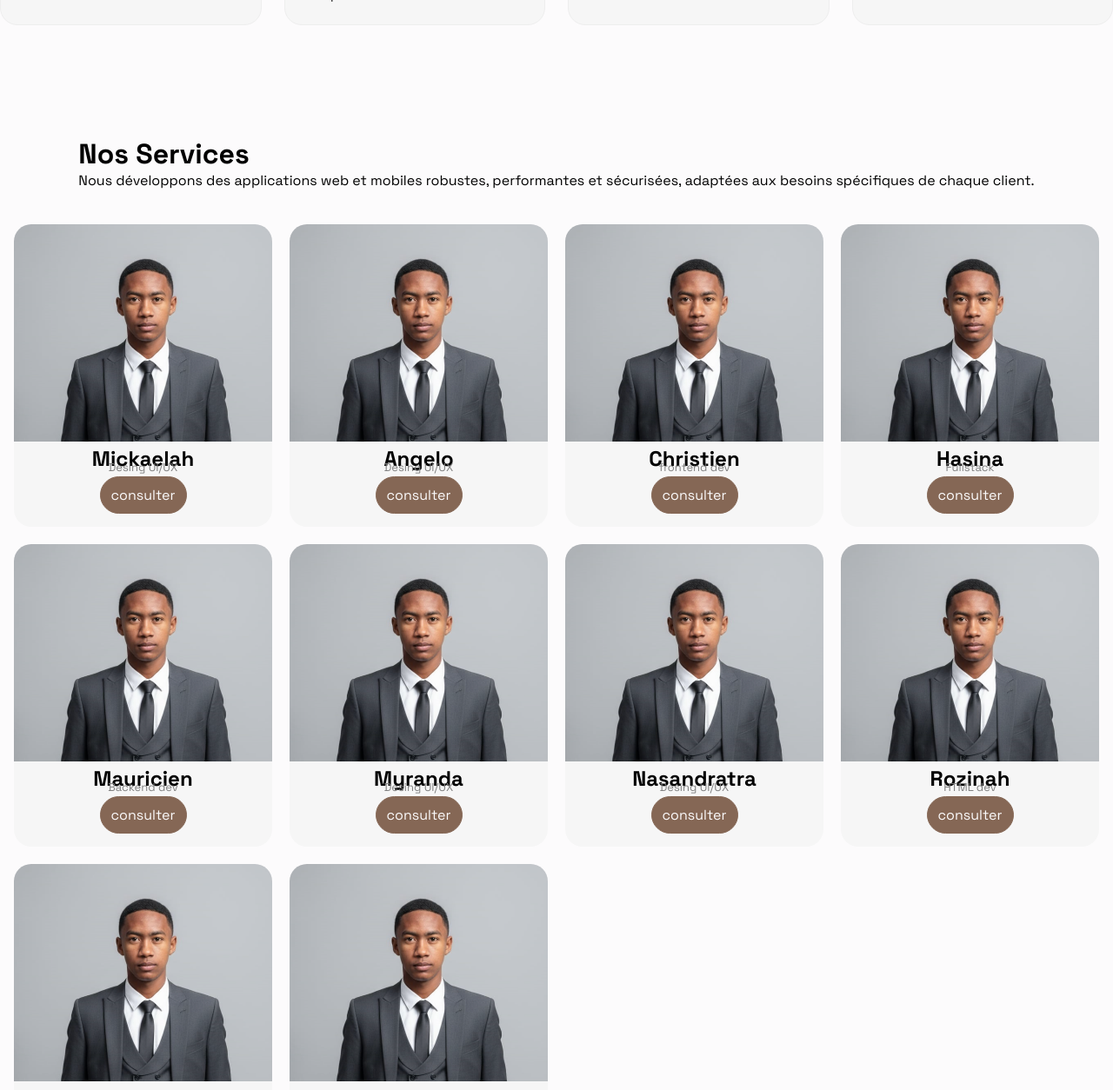
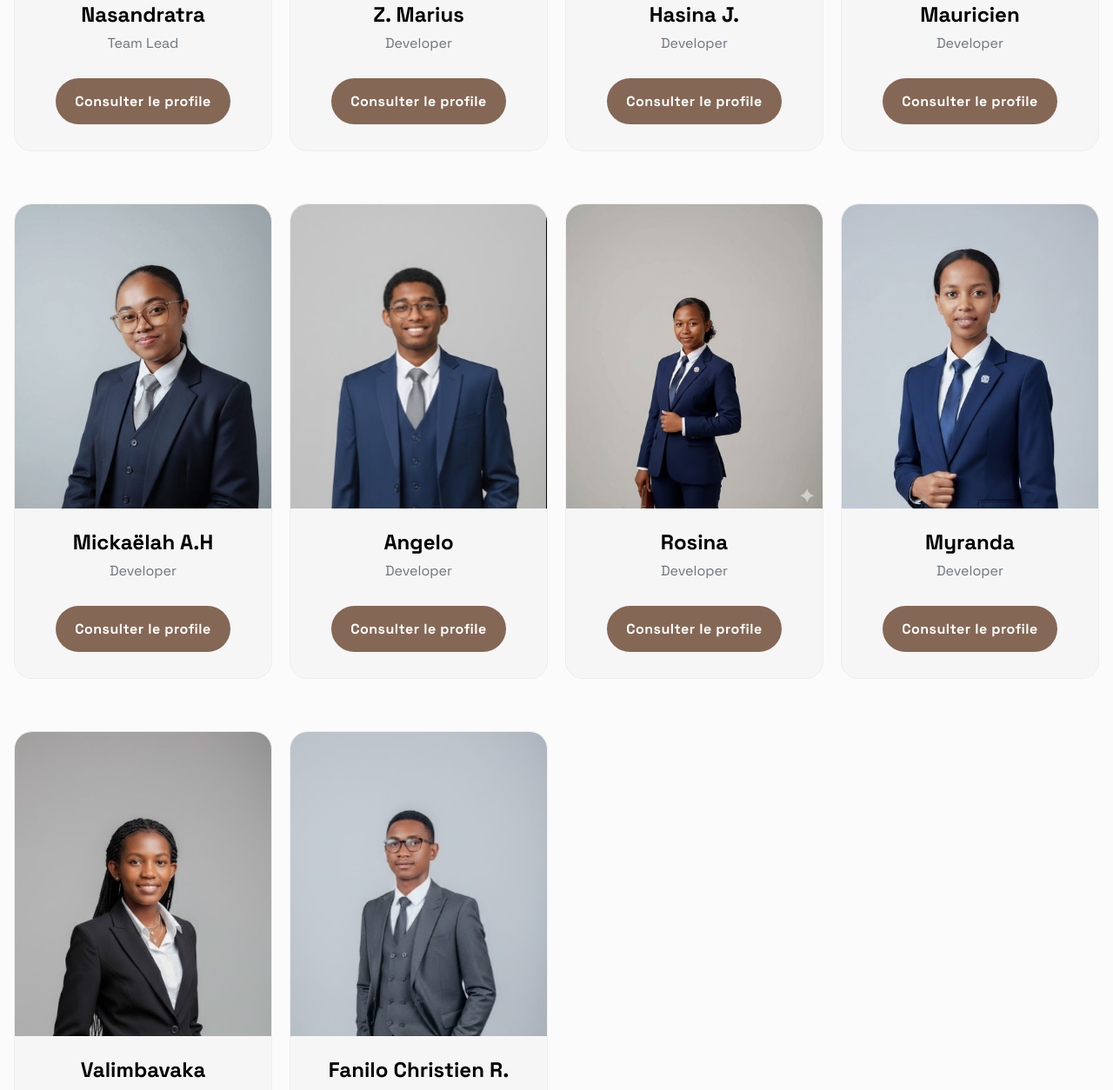
Before and after one commit to Mickaelah-08/porfolio-longoe1, a plain HTML site: page index.html in a window 1280 px wide. Shown: the part 693-1947 px from the top of the page at 87% size. Drawn offline with Linux system fonts and the light colour scheme.

Commit message:
refactor: change team iimage profile with name

```diff
--- a/assets/css/membre.css
+++ b/assets/css/membre.css
@@ -1,113 +1,126 @@
 body {
   margin: 0;
   padding: 0;
-  background: #FCFBFC;
+  background: #fcfbfc;
   font-family: "SpaceGrotesk", sans-serif;
   box-sizing: border-box;
   /* border: 1px solid red; */
 }
 
-.team-container{
+.team-container {
   display: flex;
   justify-content: center;
   align-items: center;
   flex-direction: column;
   padding: 50px 16px;
   gap: 40px;
+  min-height: 100vh;
+  margin: 50px 0;
+}
+.team-container .titre {
+  max-width: 580px;
+  display: flex;
+  justify-content: center;
+  align-items: center;
+  flex-direction: column;
+  gap: 20px;
+  margin-bottom: 40px;
+}
+.team-container .titre h1 {
+  font-size: 40px;
+  font-weight: 500;
+}
+.team-container .titre h1 span {
+  background-color: #856755;
+  color: white;
+  padding: 0px 10px;
+}
+.team-container .titre p {
+  text-align: center;
+  font-size: 18px;
+  font-weight: 400;
+  color: black;
+}
 
-}
 .membre {
   width: 100%;
   display: flex;
   flex-direction: column;
   gap: 30px;
   max-width: 1624px;
-
 }
 
-
-
 .box {
-
   width: 100%;
   display: grid;
   grid-template-columns: 1fr 1fr 1fr 1fr;
   flex-wrap: wrap;
   gap: 20px;
-
+  row-gap: 60px;
 }
 
 .box .card {
   width: 100%;
   display: flex;
   flex-direction: column;
-    padding-bottom: 10px ;
-    background:  #f6f6f6;
+  padding-bottom: 10px;
+  background: #f6f6f6;
   border-radius: 20px;
   transition: all 0.3s ease;
+  border: 1px solid #eee;
 }
 
 .box .card:hover {
   transform: translateY(-5px);
 }
 
-.box .card .all {
-    margin-top: 10px;
+.box .card img {
+  width: 100%;
+  height: 350px;
+  border-radius: 20px 20px 0 0;
+  object-fit: cover;
 }
 
-.box .card img {
-    width: 100%;
-    height: 250px;
-    border-radius: 20px 20px 0 0;
-    object-fit: cover;
-
+.team-container .membre .box .card .all {
+  padding: 20px;
+  display: flex;
+  justify-content: center;
+  align-items: center;
+  flex-direction: column;
 }
 
-.box .card .all .nom {
-    display: flex;
-    flex-direction: column;
-    text-align: center;
-    line-height: 10px;
+.team-container .membre .box .card .all h2 {
+  font-size: 24px;
+  font-weight: bold;
+  color: black;
+  line-height: 28px;
+}
+.team-container .membre .box .card .all p {
+  font-size: 16px;
+  font-weight: normal;
+  color: #6c757d;
+  line-height: auto;
+  margin-top: 8px;
+}
+.team-container .membre .box .card .all a {
+  text-decoration: none;
+  font-size: 16px;
+  font-weight: bold;
+  padding: 16px 22px;
+  color: white;
+  border-radius: 100px;
+  background-color: #856755;
+  margin-top: 30px;
+  transition: all 0.3s ease-in-out;
+  letter-spacing: 0.5px;
 }
 
-.box .card .all .nom p {
-    color: gray;
-    font-size: 13px;
+.team-container .membre .box .card .all a:hover {
+  filter: brightness(1.3);
 }
 
-.box .card .all .viavc {
-    display: flex;
-    justify-content: center;
-    text-align: center;
-    padding: 5px;
-
-}
-
-.box .card .all .viavc a {
-    color: #FCFBFC;
-    text-decoration: none;
-    background: #856755;
-    border-radius: 50px;
-    padding: 10px;
-    width: 100px;
-    border: 1px solid  #856755;
-}
-
-.box .card .all .viavc a:hover {
-    background: #f6f6f6;
-    color:  #856755;
-    /* transition: background-color 0.3s ease; */
-    transition: 0.3s;
-}
-
-/* .box .card {
-    display: flex;
-    flex-direction: column;
-    border: 1px solid red;
-} */
-
 @media screen and (width <= 1024px) {
-    .team-container{
+  .team-container {
     padding: 16px;
   }
   .team-container .membre .box {
@@ -116,7 +129,7 @@ body {
 }
 
 @media screen and (width <= 768px) {
-    .team-container{
+  .team-container {
     padding: 16px;
   }
   .team-container .membre .box {
@@ -125,8 +138,7 @@ body {
 }
 
 @media screen and (width <= 425px) {
-
   .team-container .membre .box {
-        grid-template-columns: 1fr ;
+    grid-template-columns: 1fr;
   }
 }
--- a/assets/css/service.css
+++ b/assets/css/service.css
@@ -1,48 +1,5 @@
 /* fonts */
-@font-face {
-  font-family:"SpaceGrotesk" ;
-  src: url("../fonts/space-grotesk/static/SpaceGrotesk-Regular.ttf") format("truetype");
-  font-weight: 400;
-  font-style: normal;
-  font-display: swap;
-}
-@font-face {
-  font-family:"SpaceGrotesk" ;
-  src: url("../fonts/space-grotesk/static/SpaceGrotesk-Medium.ttf") format("truetype");
-  font-weight: 500;
-  font-style: normal;
-  font-display: swap;
-}
-@font-face {
-  font-family:"SpaceGrotesk" ;
-  src: url("../fonts/space-grotesk/static/SpaceGrotesk-Bold.ttf") format("truetype");
-  font-weight: 700;
-  font-style: normal;
-  font-display: swap;
-}
-@font-face {
-  font-family:"SpaceGrotesk" ;
-  src: url("../fonts/space-grotesk/static/SpaceGrotesk-SemiBold.ttf") format("truetype");
-  font-weight: 600;
-  font-style: normal;
-  font-display: swap;
-}
 
-
-html,
-body {
-  margin: 0;
-  padding: 0;
-  background: #FCFBFC;
-  font-family: "SpaceGrotesk", sans-serif;
-  box-sizing: border-box;
-}
-
-*{
-  margin: 0;
-  padding: 0;
-  box-sizing: border-box;
-}
 
 .service {
   width: 100%;
--- a/assets/css/style.css
+++ b/assets/css/style.css
@@ -1,6 +1,44 @@
-html, body{
-    margin: 0;
-    padding: 0;
-    box-sizing: border-box;
-    font-family: sans-serif;
+@font-face {
+  font-family:"SpaceGrotesk" ;
+  src: url("../fonts/space-grotesk/static/SpaceGrotesk-Regular.ttf") format("truetype");
+  font-weight: 400;
+  font-style: normal;
+  font-display: swap;
 }
+@font-face {
+  font-family:"SpaceGrotesk" ;
+  src: url("../fonts/space-grotesk/static/SpaceGrotesk-Medium.ttf") format("truetype");
+  font-weight: 500;
+  font-style: normal;
+  font-display: swap;
+}
+@font-face {
+  font-family:"SpaceGrotesk" ;
+  src: url("../fonts/space-grotesk/static/SpaceGrotesk-Bold.ttf") format("truetype");
+  font-weight: 700;
+  font-style: normal;
+  font-display: swap;
+}
+@font-face {
+  font-family:"SpaceGrotesk" ;
+  src: url("../fonts/space-grotesk/static/SpaceGrotesk-SemiBold.ttf") format("truetype");
+  font-weight: 600;
+  font-style: normal;
+  font-display: swap;
+}
+
+
+html,
+body {
+  margin: 0;
+  padding: 0;
+  background: #FCFBFC;
+  font-family: "SpaceGrotesk", sans-serif;
+  box-sizing: border-box;
+}
+
+*{
+  margin: 0;
+  padding: 0;
+  box-sizing: border-box;
+}
--- a/index.html
+++ b/index.html
@@ -11,6 +11,118 @@
 </head>
 
 <body>
+    <!-- liste des equires -->
+    <div class="team-container">
+        <div class="titre">
+            <h1>Une équipe, <span>une vision</span></h1>
+            <p>
+                Une équipe de développeurs, designers et leaders, unis par la technologie et l’innovation, au service de
+                produits digitaux à fort impact.
+            </p>
+        </div>
+        <section class="membre">
+            <div class="box">
+                <!-- profile de fanantenana -->
+                <div class="card">
+                    <div><img src="assets/img/teams/fanantenana.png" alt=""></div>
+                    <div class="all">
+                        <h2>Nasandratra</h2>
+                        <p>Team Lead</p>
+                        <a href="#">Consulter le profile</a>
+                    </div>
+                </div>
+
+                <!-- Profile de marius -->
+                <div class="card">
+                    <div><img src="assets/img/teams/marius.png" alt=""></div>
+                    <div class="all">
+                        <h2>Z. Marius</h2>
+                        <p>Developer</p>
+                        <a href="#">Consulter le profile</a>
+                    </div>
+                </div>
+
+                <!-- Profile de hasina -->
+                <div class="card">
+                    <div><img src="assets/img/teams/hasina.png" alt=""></div>
+                    <div class="all">
+                        <h2>Hasina J.</h2>
+                        <p>Developer</p>
+                        <a href="#">Consulter le profile</a>
+                    </div>
+                </div>
+
+                <!-- Profile de Mauricien -->
+                <div class="card">
+                    <div><img src="assets/img/teams/mauricien.png" alt=""></div>
+                    <div class="all">
+                        <h2>Mauricien</h2>
+                        <p>Developer</p>
+                        <a href="#">Consulter le profile</a>
+                    </div>
+                </div>
+
+                <!-- Profile de Mickaella -->
+                <div class="card">
+                    <div><img src="assets/img/teams/mickaella.png" alt=""></div>
+                    <div class="all">
+                        <h2>Mickaëlah A.H</h2>
+                        <p>Developer</p>
+                        <a href="#">Consulter le profile</a>
+                    </div>
+                </div>
+
+                <!-- Profile de Angelo -->
+                <div class="card">
+                    <div><img src="assets/img/teams/angelo.png" alt=""></div>
+                    <div class="all">
+                        <h2>Angelo</h2>
+                        <p>Developer</p>
+                        <a href="#">Consulter le profile</a>
+                    </div>
+                </div>
+
+                <!-- Profile de rosina -->
+                <div class="card">
+                    <div><img src="assets/img/teams/rosina.png" alt=""></div>
+                    <div class="all">
+                        <h2>Rosina</h2>
+                        <p>Developer</p>
+                        <a href="#">Consulter le profile</a>
+                    </div>
+                </div>
+
+                <!-- Profile de Myranda -->
+                <div class="card">
+                    <div><img src="assets/img/teams/myranda.png" alt=""></div>
+                    <div class="all">
+                        <h2>Myranda</h2>
+                        <p>Developer</p>
+                        <a href="#">Consulter le profile</a>
+                    </div>
+                </div>
+                <!-- Profile de Valimbavaka -->
+                <div class="card">
+                    <div><img src="assets/img/teams/Valimbavaka.png" alt=""></div>
+                    <div class="all">
+                        <h2>Valimbavaka</h2>
+                        <p>Developer</p>
+                        <a href="#">Consulter le profile</a>
+                    </div>
+                </div>
+
+                <!-- Profile de Fanilo -->
+                <div class="card">
+                    <div><img src="assets/img/teams/Fanilo.png" alt=""></div>
+                    <div class="all">
+                        <h2>Fanilo Christien R.</h2>
+                        <p>Developer</p>
+                        <a href="#">Consulter le profile</a>
+                    </div>
+                </div>
+            </div>
+        </section>
+    </div>
     <!-- nos services -->
     <section class="service">
         <div class="inner-section">
@@ -72,142 +184,7 @@
                     </div>
                 </div>
     </section>
-    <!-- liste des equires -->
-    <div class="team-container">
-        <div class="titre">
-            <h1>Nos <span>Services</span></h1>
-            <p>
-                Nous développons des applications web et mobiles robustes, performantes et sécurisées, adaptées aux
-                besoins
-                spécifiques de chaque client.
-            </p>
-        </div>
-        <section class="membre">
-            <div class="box">
-                <div class="card">
-                    <div><img src="assets/img/image.png" alt=""></div>
-                    <div class="all">
-                        <div class="nom">
-                            <h2>Mickaelah</h2>
-                            <p>Desing UI/UX</p>
-                        </div>
-                        <div class="viavc">
-                            <a href="#">consulter</a>
-                        </div>
-                    </div>
-                </div>
-                <div class="card">
-                    <div><img src="assets/img/fanantenana.png" alt=""></div>
-                    <div class="all">
-                        <div class="nom">
-                            <h2>Angelo</h2>
-                            <p>Desing UI/UX</p>
-                        </div>
-                        <div class="viavc">
-                            <a href="#">consulter</a>
-                        </div>
-                    </div>
-                </div>
-                <div class="card">
-                    <div><img src="assets/img/fanantenana.png" alt=""></div>
-                    <div class="all">
-                        <div class="nom">
-                            <h2>Christien</h2>
-                            <p>frontend dev</p>
-                        </div>
-                        <div class="viavc">
-                            <a href="#">consulter</a>
-                        </div>
-                    </div>
-                </div>
-                <div class="card">
-                    <div><img src="assets/img/fanantenana.png" alt=""></div>
-                    <div class="all">
-                        <div class="nom">
-                            <h2>Hasina</h2>
-                            <p>Fullstack</p>
-                        </div>
-                        <div class="viavc">
-                            <a href="#">consulter</a>
-                        </div>
-                    </div>
-                </div>
-                <div class="card">
-                    <div><img src="assets/img/fanantenana.png" alt=""></div>
-                    <div class="all">
-                        <div class="nom">
-                            <h2>Mauricien</h2>
-                            <p>Backend dev</p>
-                        </div>
-                        <div class="viavc">
-                            <a href="#">consulter</a>
-                        </div>
-                    </div>
-                </div>
-                <div class="card">
-                    <div><img src="assets/img/fanantenana.png" alt=""></div>
-                    <div class="all">
-                        <div class="nom">
-                            <h2>Myranda</h2>
-                            <p>Desing UI/UX</p>
-                        </div>
-                        <div class="viavc">
-                            <a href="#">consulter</a>
-                        </div>
-                    </div>
-                </div>
-                <div class="card">
-                    <div><img src="assets/img/fanantenana.png" alt=""></div>
-                    <div class="all">
-                        <div class="nom">
-                            <h2>Nasandratra</h2>
-                            <p>Desing UI/UX</p>
-                        </div>
-                        <div class="viavc">
-                            <a href="fanaportf.html">consulter</a>
-                        </div>
-                    </div>
-                </div>
-                <div class="card">
-                    <div><img src="assets/img/fanantenana.png" alt=""></div>
-                    <div class="all">
-                        <div class="nom">
-                            <h2>Rozinah</h2>
-                            <p>HTML dev</p>
-                        </div>
-                        <div class="viavc">
-                            <a href="#">consulter</a>
-                        </div>
-                    </div>
-                </div>
-                <div class="card">
-                    <div><img src="assets/img/fanantenana.png" alt=""></div>
-                    <div class="all">
-                        <div class="nom">
-                            <h2>Valimbavaka</h2>
-                            <p>Data base</p>
-                        </div>
-                        <div class="viavc">
-                            <a href="#">consulter</a>
-                        </div>
-                    </div>
-                </div>
-                <div class="card">
-                    <div><img src="assets/img/fanantenana.png" alt=""></div>
-                    <div class="all">
-                        <div class="nom">
-                            <h2>Marius</h2>
-                            <p>css dev</p>
-                        </div>
-                        <div class="viavc">
-                            <a href="#">consulter</a>
-                        </div>
-                    </div>
-                </div>
-            </div>
 
-        </section>
-    </div>
 </body>
 
 </html>
```
Also changed, not shown: assets/img/teams/Fanilo.png (added), assets/img/teams/Valimbavaka.png (added), assets/img/teams/angelo.png (added), assets/img/teams/fanantenana.png (renamed from assets/img/fanantenana.png), assets/img/teams/hasina.png (added), assets/img/teams/marius.png (added), assets/img/teams/mauricien.png (added), assets/img/teams/mickaella.png (added), assets/img/teams/myranda.png (added), assets/img/teams/rosina.png (added). Lines whose indentation alone changed are shown as unchanged.
